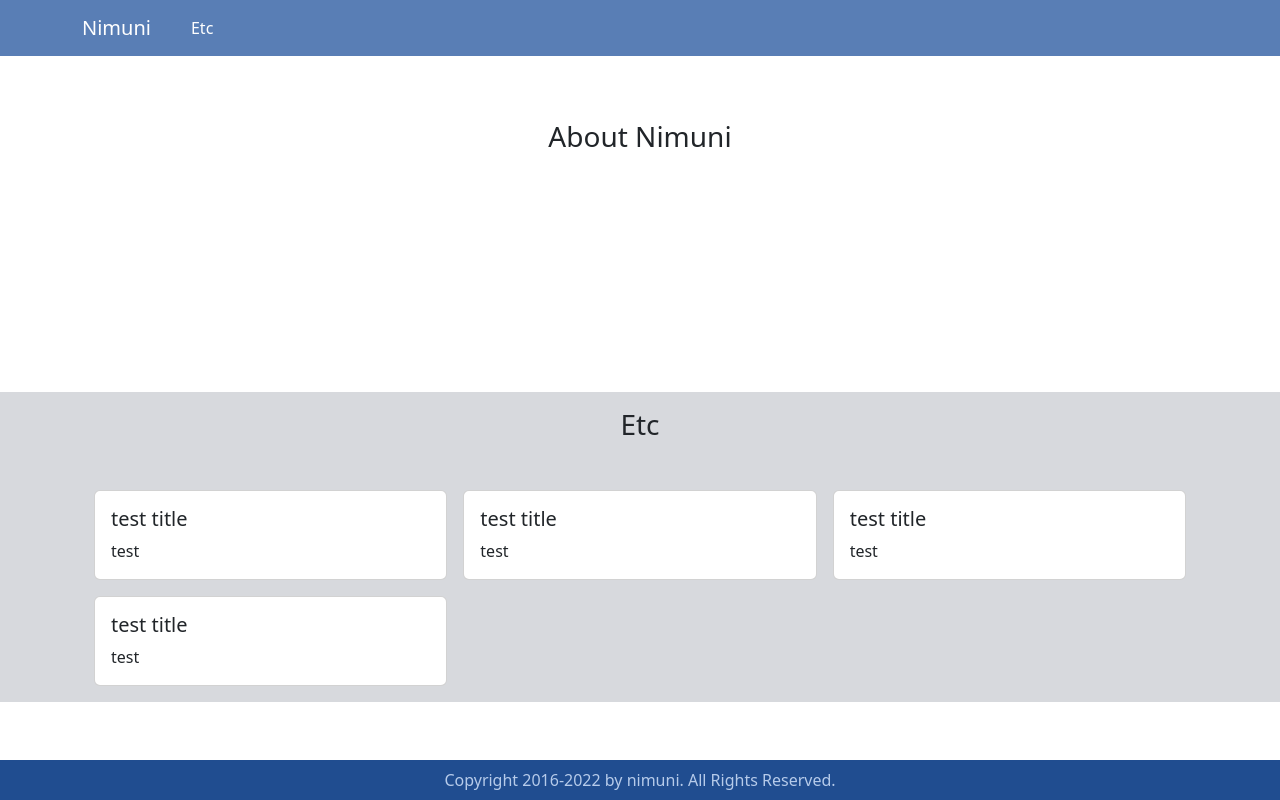
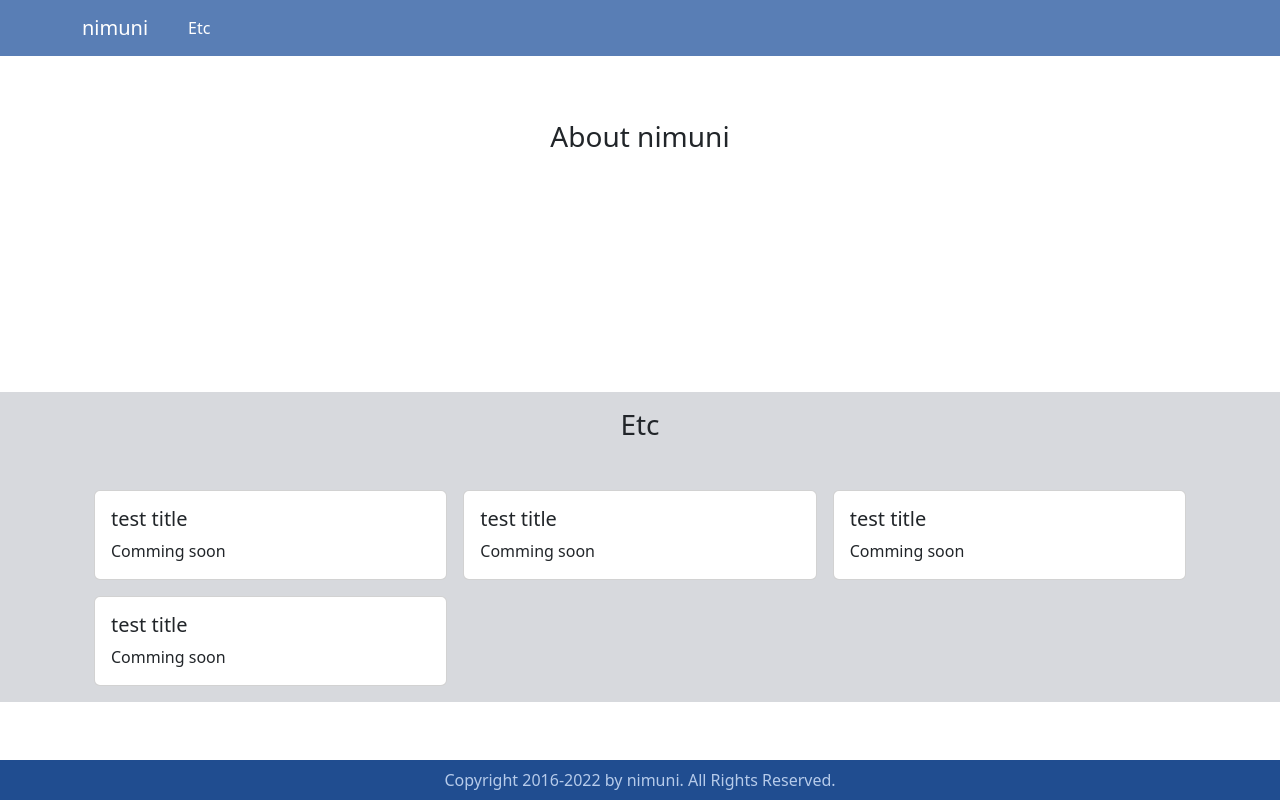
Before and after one commit to nimuni/nimuni, a plain HTML site: page index.html in a window 1280 px wide. Drawn offline with nearby package versions, Linux system fonts and the light colour scheme.

Commit message:
오탈자 수정

```diff
--- a/index.html
+++ b/index.html
@@ -4,7 +4,7 @@
   <meta charset="UTF-8">
   <meta http-equiv="X-UA-Compatible" content="IE=edge">
   <meta name="viewport" content="width=device-width, initial-scale=1.0">
-  <title>Document</title>
+  <title>Introduce nimuni</title>
   <!-- local css -->
   <link rel="stylesheet" type="text/css" href="./style.css"/>
   <!-- Bootstrap -->
@@ -21,7 +21,7 @@
   <header>
     <nav class="navbar navbar-expand-lg bg-3">
       <div class="container">
-        <a class="navbar-brand" href="#">Nimuni</a>
+        <a class="navbar-brand" href="#">nimuni</a>
         <button class="navbar-toggler" type="button" data-bs-toggle="collapse" data-bs-target="#navbarNav" aria-controls="navbarNav" aria-expanded="false" aria-label="Toggle navigation">
           <span class="navbar-toggler-icon"></span>
         </button>
@@ -41,7 +41,7 @@
   <div class="wrapper my-5">
     <div class="container py-3">
       <section id="about">
-        <h3 class="mb-5">About Nimuni</h3>
+        <h3 class="mb-5">About nimuni</h3>
         <zero-md src="./README.md"></zero-md>
       </section>
     </div>
@@ -57,7 +57,7 @@
                 <div class="card-body">
                   <h5 class="card-title">test title</h5>
                   <p class="card-text">
-                    test
+                    Comming soon
                   </p>
                 </div>
               </div>
@@ -67,7 +67,7 @@
                 <div class="card-body">
                   <h5 class="card-title">test title</h5>
                   <p class="card-text">
-                    test
+                    Comming soon
                   </p>
                 </div>
               </div>
@@ -77,7 +77,7 @@
                 <div class="card-body">
                   <h5 class="card-title">test title</h5>
                   <p class="card-text">
-                    test
+                    Comming soon
                   </p>
                 </div>
               </div>
@@ -87,7 +87,7 @@
                 <div class="card-body">
                   <h5 class="card-title">test title</h5>
                   <p class="card-text">
-                    test
+                    Comming soon
                   </p>
                 </div>
               </div>
```
Also changed, not shown: 1 other file.
